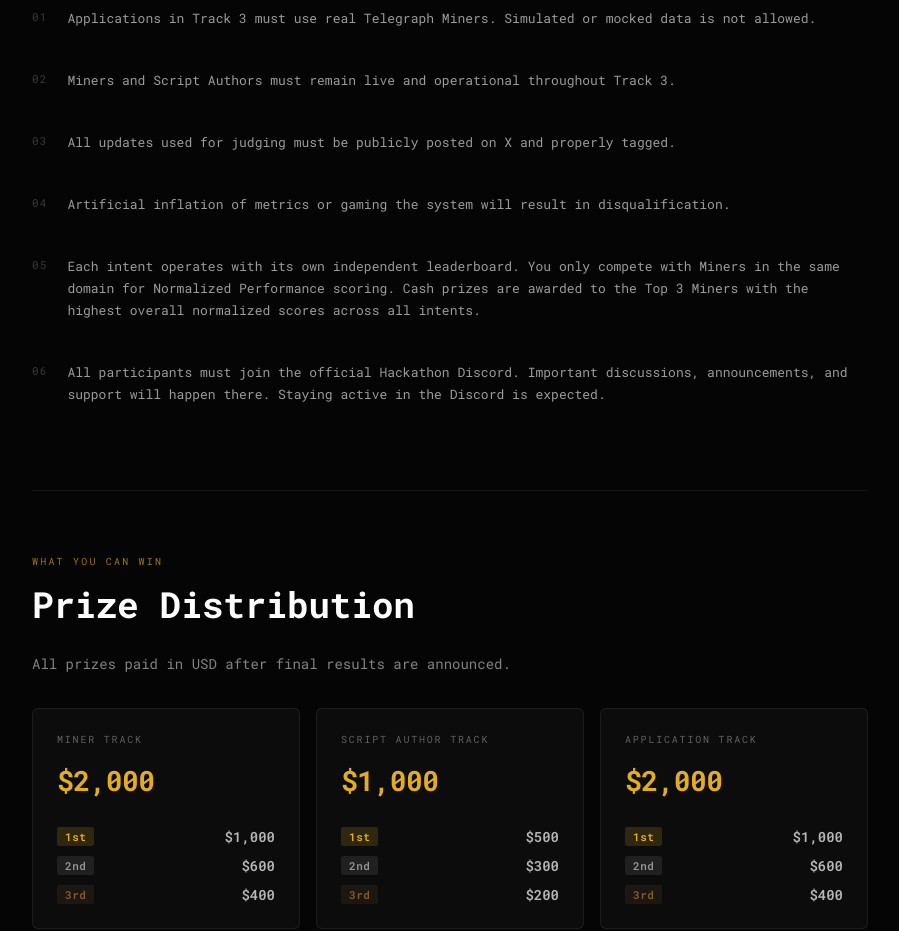
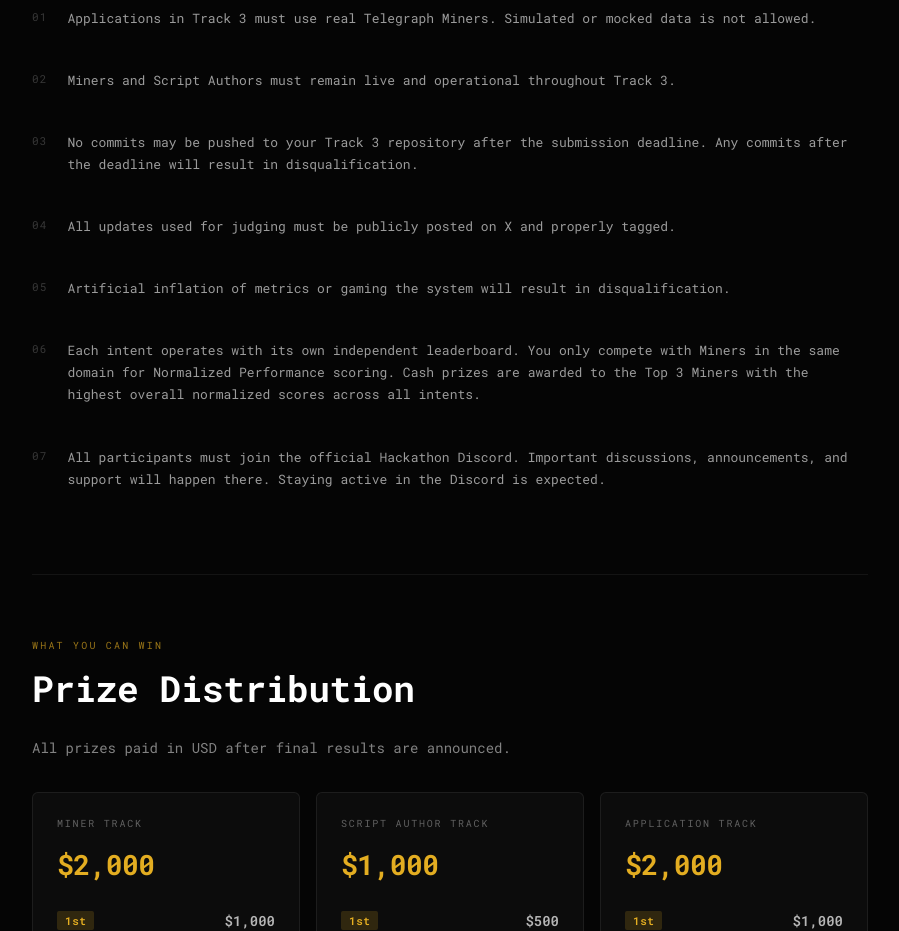
Before and after one commit to IamTalha-Sajid/telegraph-hackathon, a Next.js app: page /rules in a window 1280 px wide. Shown: the part 4740-5671 px from the top of the page, without its empty margins (190-1089 px from the left). Built offline with nearby package versions, Linux system fonts and the light colour scheme.

Commit message:
Add no-commits-after-deadline rule for Track 3

```diff
--- a/app/rules/page.tsx
+++ b/app/rules/page.tsx
@@ -82,6 +82,7 @@
 const RULES = [
   'Applications in Track 3 must use real Telegraph Miners. Simulated or mocked data is not allowed.',
   'Miners and Script Authors must remain live and operational throughout Track 3.',
+  'No commits may be pushed to your Track 3 repository after the submission deadline. Any commits after the deadline will result in disqualification.',
   'All updates used for judging must be publicly posted on X and properly tagged.',
   'Artificial inflation of metrics or gaming the system will result in disqualification.',
   'Each intent operates with its own independent leaderboard. You only compete with Miners in the same domain for Normalized Performance scoring. Cash prizes are awarded to the Top 3 Miners with the highest overall normalized scores across all intents.',
```
